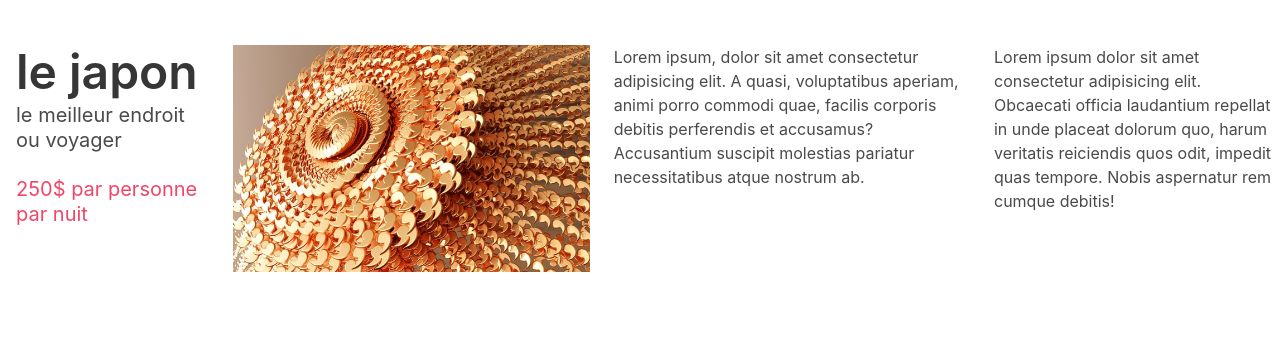
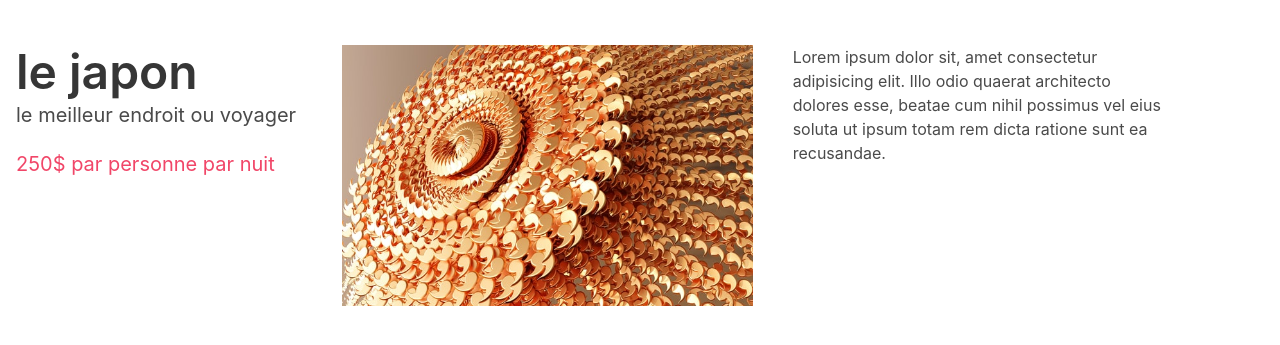
Before and after one commit to sphixy225/sphixy225.github.io, a plain HTML site: page index.html in a window 1280 px wide. Shown: the part 55-400 px from the top of the page. Drawn offline with nearby package versions, Linux system fonts and the light colour scheme.

Commit message:
Update index.html

```diff
--- a/index.html
+++ b/index.html
@@ -36,26 +36,17 @@
 
     </nav>
     <!--end of navbar-->
-    <div class="columns">
-      <div class="column is-2 ml-4 ">
+    <div class="columns is-v-centered">
+      <div class="column is-3 ml-4 ">
         <h1 class="is-size-1 title"> le japon</h1>
         <h2 class="subtitle"> le meilleur endroit ou voyager</h2>
-        <h3 class="subtitle has-text-danger">250$ par personne par nuit </h3>
+        <h3 class="subtitle has-text-danger ">250$ par personne par nuit </h3>
       </div>
-      <div class="column is-7">
-        <div class="columns">
-          <div class="column">
-            <img src="e.jpg" alt="">
-          </div>
-          <div class="column">
-            <p>Lorem ipsum, dolor sit amet consectetur adipisicing elit. A quasi, voluptatibus aperiam, animi porro commodi quae, facilis corporis debitis perferendis et accusamus? Accusantium suscipit molestias pariatur necessitatibus atque nostrum ab.</p>
-          </div>
-
-        </div>
-
+      <div class="column is-4">
+        <img src="e.jpg" alt="">
       </div>
-      <div class="column is-3">
-        <p class=" mr-4">Lorem ipsum dolor sit amet consectetur adipisicing elit. Obcaecati officia laudantium repellat in unde placeat dolorum quo, harum veritatis reiciendis quos odit, impedit quas tempore. Nobis aspernatur rem cumque debitis!</p>
+      <div class="column is-4">
+        <p class="mr-4 ml-4 ">Lorem ipsum dolor sit, amet consectetur adipisicing elit. Illo odio quaerat architecto dolores esse, beatae cum nihil possimus vel eius soluta ut ipsum totam rem dicta ratione sunt ea recusandae.</p>
       </div>
 
     </div>
```
